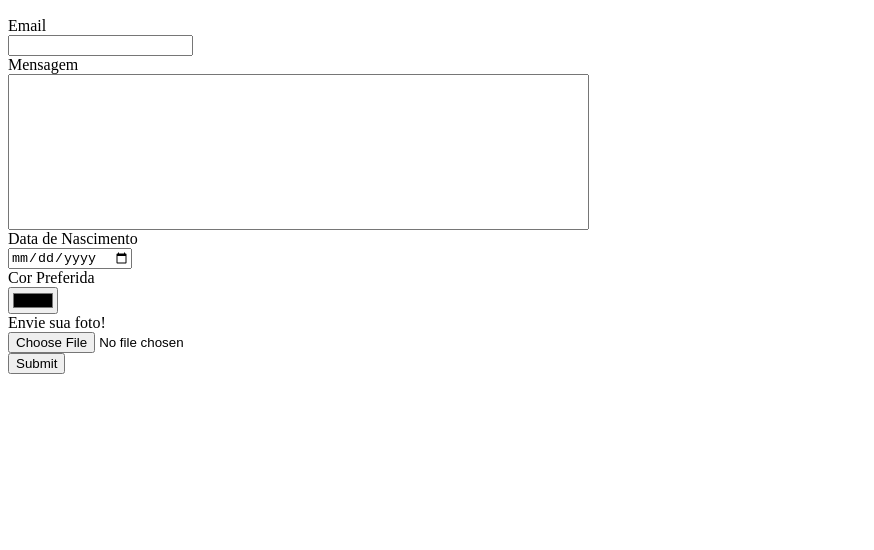
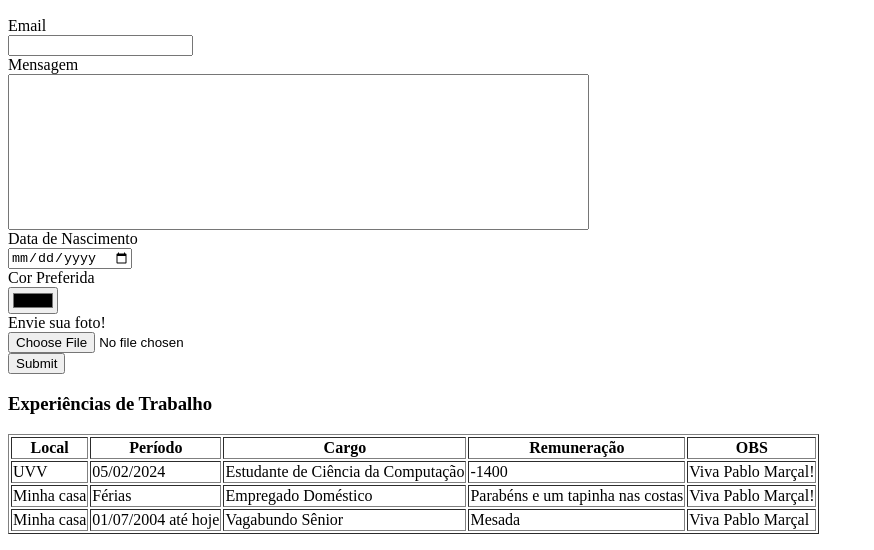
Before and after one commit to ThiagoGama1/Curr-culo-corrigido, a plain HTML site: page index.html in a window 1280 px wide. Shown: the part 1110-1660 px from the top of the page, without its empty margins (0-874 px from the left). Before the commit the page ends 1500 px from the top, so only its background shows below. Drawn offline with Linux system fonts and the light colour scheme.

Commit message:
Add files via upload

```diff
--- a/index.html
+++ b/index.html
@@ -46,6 +46,40 @@
         <label for="file">Envie sua foto!</label><br>
         <input type="file" name="file"><br>
         <input type="submit">
+        <h3>Experiências de Trabalho</h3>
+        <table border="1">
+            <thead>
+                <th>Local</th>
+                <th>Período</th>
+                <th>Cargo</th>
+                <th>Remuneração</th>
+                <th>OBS</th>
+            </thead>
+            <tbody>
+                <tr>
+                <td>UVV</td>
+                <td>05/02/2024</td>
+                <td>Estudante de Ciência da Computação</td>
+                <td>-1400</td>
+                <td>Viva Pablo Marçal!</td>
+                </tr>
+                <tr>
+                <td>Minha casa</td>
+                <td>Férias</td>
+                <td>Empregado Doméstico</td>
+                <td>Parabéns e um tapinha nas costas</td>
+                <td>Viva Pablo Marçal!</td>
+            </tr>
+                <tr>
+                    <td>Minha casa</td>
+                    <td>01/07/2004 até hoje</td>
+                    <td>Vagabundo Sênior</td>
+                    <td>Mesada</td>
+                    <td>Viva Pablo Marçal</td>
+                </tr>
+                </td>
+            </tbody>
+        </table>
 
 
 
```
